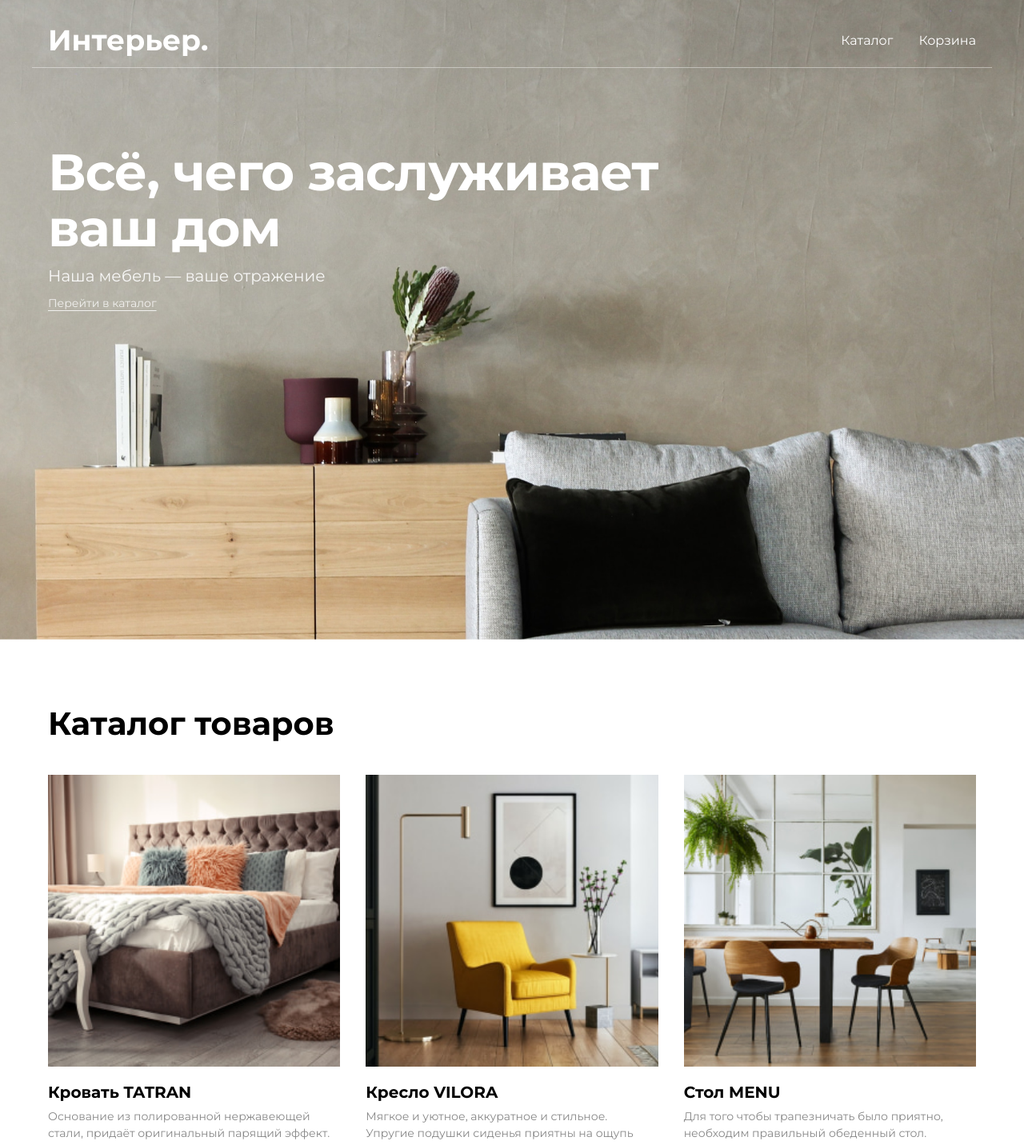
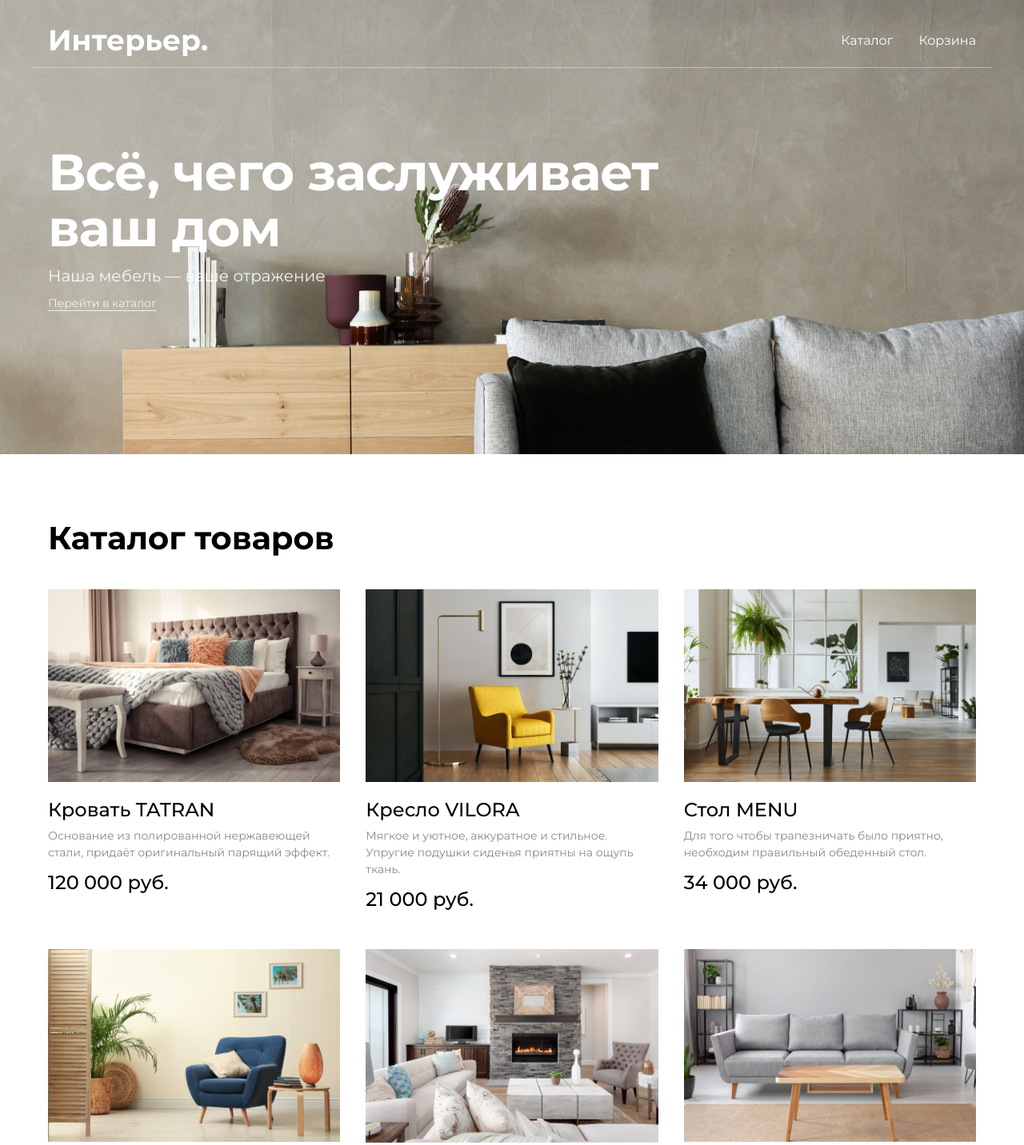
Before and after one commit to twinfy2-gif/-_, a plain HTML site: page index.html in a window 1280 px wide. Shown: the top 1432 px of the page at 80% size. Drawn offline with Linux system fonts and the light colour scheme.

Commit message:
Update style.css

```diff
--- a/styles/style.css
+++ b/styles/style.css
@@ -16,7 +16,6 @@ body {
   padding: 0 20px;
 }
 
-
 header {
   position: absolute;
   top: 0;
@@ -26,17 +25,10 @@ header {
   padding-top: 32px;
 }
 
-
-header::after {
-  display: none;
-}
-
 header .center {
   display: flex;
   justify-content: space-between;
   align-items: flex-end;
-
-
   border-bottom: 1px solid rgba(255, 255, 255, 0.4);
   padding-bottom: 16px;
 }
@@ -65,23 +57,16 @@ nav a {
 
 .hero {
   position: relative;
-  height: 100vh;
-  min-height: 700px;
+
 
   background-image: url('../images/hero-bg.jpg');
   background-size: cover;
   background-position: center center;
   background-repeat: no-repeat;
-
   display: flex;
-
   align-items: flex-start;
   padding-top: 180px;
-}
-
-
-.hero::before {
-  content: none;
+  padding-bottom: 180px;
 }
 
 .hero-content {
@@ -130,15 +115,18 @@ nav a {
   gap: 48px 32px;
 }
 
+
 .product-card img {
   width: 100%;
-  aspect-ratio: 1 / 1;
+  height: auto;
   object-fit: cover;
   margin-bottom: 16px;
 }
 
+
 .product-card h3 {
-  font-size: 20px;
+  font-size: 24px;
+  font-weight: 500;
   margin-bottom: 8px;
 }
 
@@ -149,11 +137,11 @@ nav a {
   margin-bottom: 12px;
 }
 
+
 .product-card .price {
-  font-size: 20px;
-  font-weight: 700;
+  font-size: 24px;
+  font-weight: 500;
 }
-
 
 footer {
   background-color: #f8f8f8;
```
